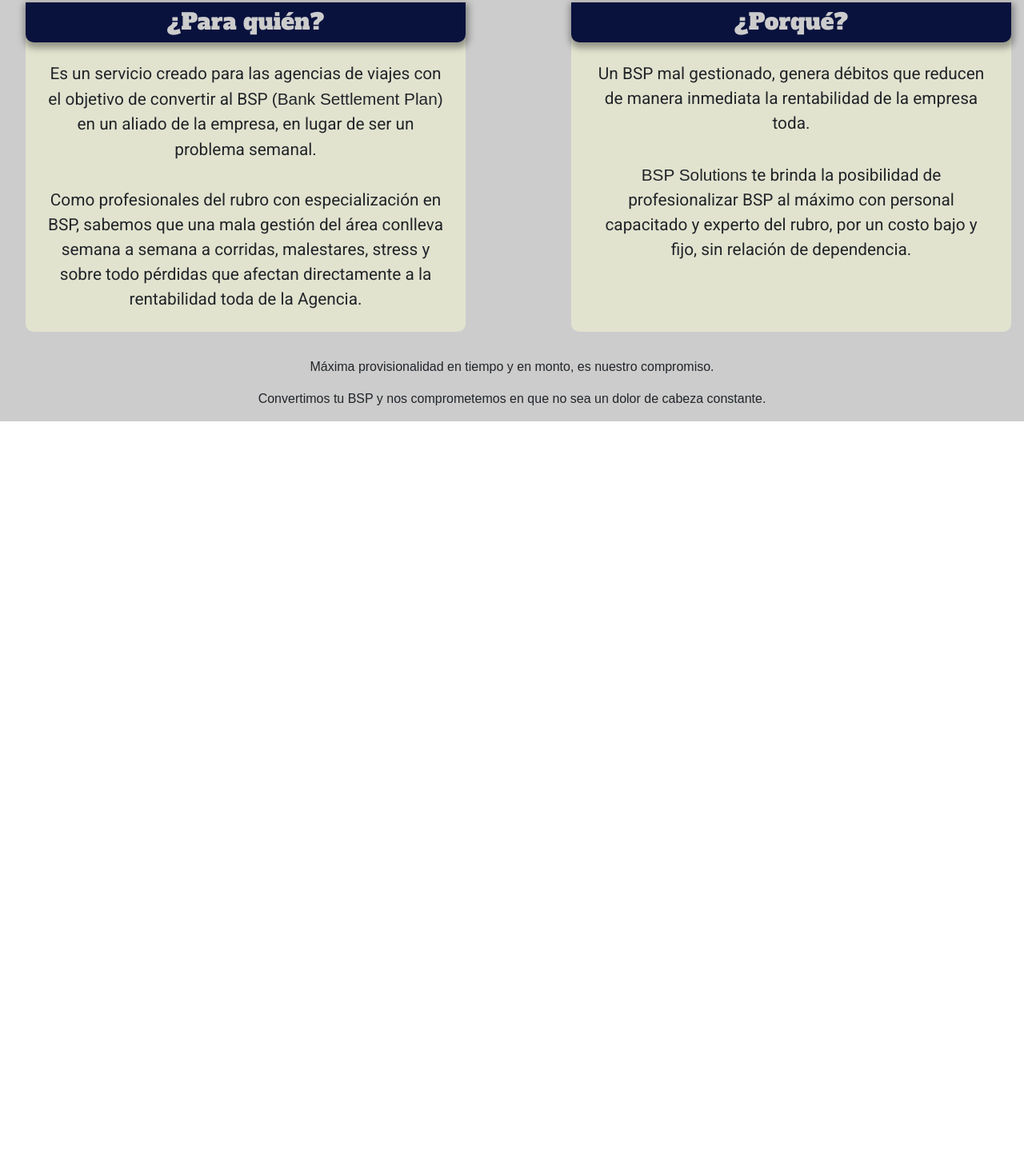
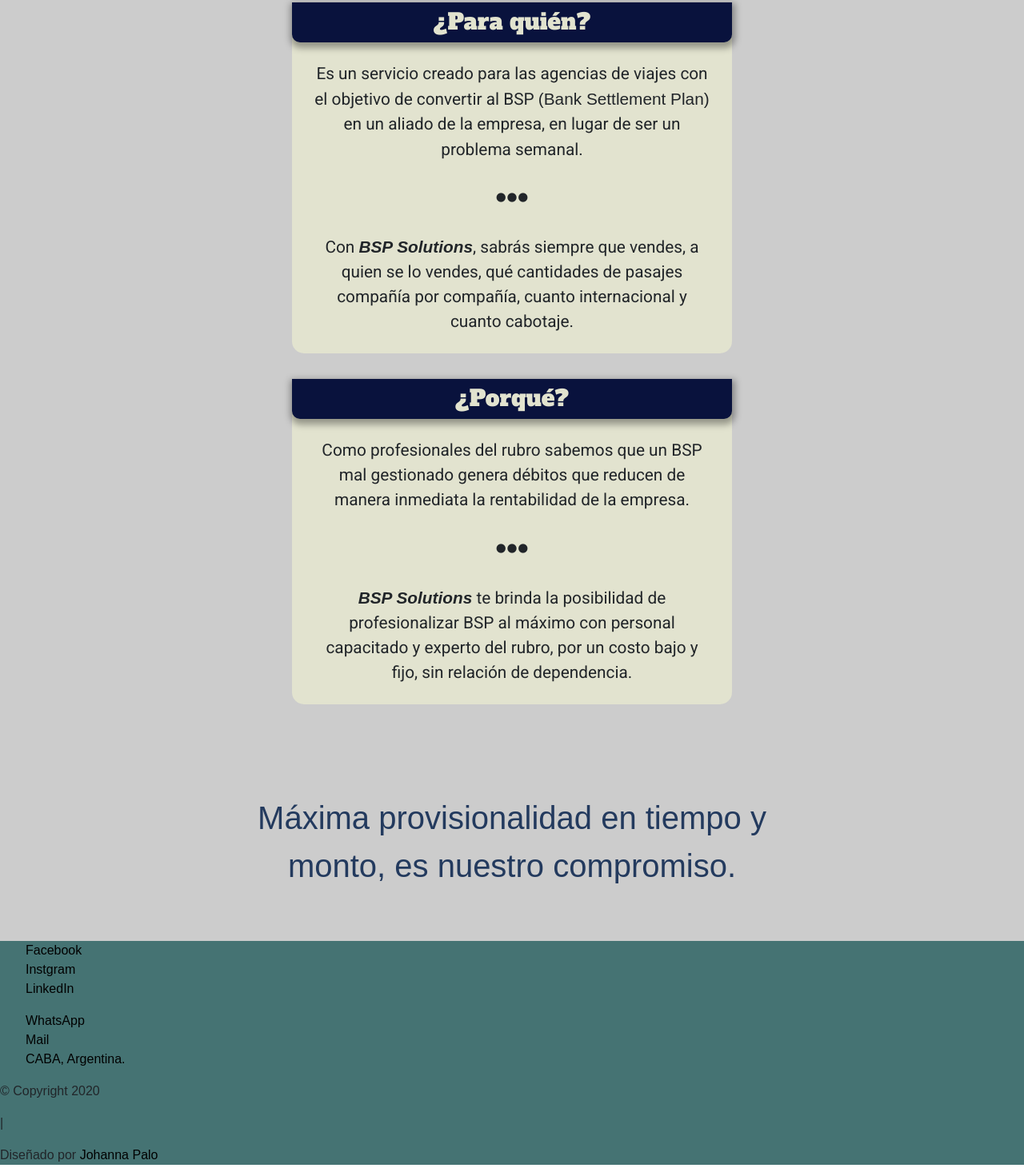
Before and after one commit to JoaPaloBael/bpssolutions, a website: page index.html in a window 1280 px wide. Shown: the part 683-2144 px from the top of the page at 80% size. Before the commit the page ends 1210 px from the top, so only its background shows below. Drawn offline with nearby package versions, Linux system fonts and the light colour scheme; a web font is replaced by a local one.

Commit message:
index listo

```diff
--- a/index.html
+++ b/index.html
@@ -10,10 +10,14 @@
     <!-- Animate.style -->
     <link rel="stylesheet" href="https://cdnjs.cloudflare.com/ajax/libs/animate.css/4.1.1/animate.min.css" />
     <!-- FontAwesome -->
-    <link rel="stylesheet" href="https://cdnjs.cloudflare.com/ajax/libs/font-awesome/5.15.2/css/all.css" integrity="sha512-9iWaz7iMchMkQOKA8K4Qpz6bpQRbhedFJB+MSdmJ5Nf4qIN1+5wOVnzg5BQs/mYH3sKtzY+DOgxiwMz8ZtMCsw==" crossorigin="anonymous" />
+    <link rel="stylesheet" href="https://cdnjs.cloudflare.com/ajax/libs/font-awesome/5.15.2/css/all.css"
+        integrity="sha512-9iWaz7iMchMkQOKA8K4Qpz6bpQRbhedFJB+MSdmJ5Nf4qIN1+5wOVnzg5BQs/mYH3sKtzY+DOgxiwMz8ZtMCsw=="
+        crossorigin="anonymous" />
     <!-- Google Fonts -->
     <link rel="preconnect" href="https://fonts.gstatic.com">
-    <link href="https://fonts.googleapis.com/css2?family=Alfa+Slab+One&family=Quattrocento:wght@400;700&family=Roboto:ital,wght@0,100;0,400;0,700;1,400;1,700&display=swap" rel="stylesheet">
+    <link
+        href="https://fonts.googleapis.com/css2?family=Alfa+Slab+One&family=Quattrocento:wght@400;700&family=Roboto:ital,wght@0,100;0,400;0,700;1,400;1,700&display=swap"
+        rel="stylesheet">
     <!-- Estilo personal -->
     <link rel="stylesheet" href="css/style.css">
     <title>BSP solution - Asesoría turística</title>
@@ -57,7 +61,8 @@
             <img class="animate__animated animate__rollIn imalogotipoHero" src="assets/imalogotipo_azul-oscuro.svg"
                 alt="Imalogotipo de BSP solutions, avión de frente con las siglas de la empresa debajo.">
 
-            <img class="animate__heartBeat asesoriaTuristica animate__slower" src="assets/asesoria-turistica.svg" alt="Asesoria Turistica">
+            <img class="animate__heartBeat asesoriaTuristica animate__slower" src="assets/asesoria-turistica.svg"
+                alt="Asesoria Turistica">
             <a href="index.html#paraQuien">
                 <!-- <i id="paraQuien" class="fas fa-chevron-circle-down"></i> -->
                 <i id="paraQuien" class="fas fa-angle-double-down"></i>
@@ -68,24 +73,54 @@
         <section class="segundaSeccionIndex">
             <div class="segundaSeccionIndex__parrafo">
                 <h3>¿Para quién?</h3>
-                <p>Es un servicio creado para las agencias de viajes con el objetivo de convertir al BSP <span>(Bank Settlement Plan)</span> en un aliado de la empresa, en lugar de ser un problema semanal.</p>
-                <p>Como profesionales del rubro con especialización en BSP, sabemos que una mala gestión del área conlleva semana a semana a corridas, malestares, stress y sobre todo pérdidas que afectan directamente a la rentabilidad toda de la Agencia.</p>
+                <p>Es un servicio creado para las agencias de viajes con el objetivo de convertir al BSP <span>(Bank
+                        Settlement Plan)</span> en un aliado de la empresa, en lugar de ser un problema semanal.</p>
+                <i class="fas fa-ellipsis-h"></i>
+                <p>Con <span class="bsp_bold">BSP Solutions</span>, sabrás siempre que vendes, a quien se lo vendes, qué
+                    cantidades de pasajes compañía por
+                    compañía, cuanto internacional y cuanto cabotaje.</p>
             </div>
             <div class="segundaSeccionIndex__parrafo">
                 <h3>¿Porqué?</h3>
-                <p>Un BSP mal gestionado, genera débitos que reducen de manera inmediata la rentabilidad de la empresa toda.</p>
-                <p><span class="bps_bold">BSP Solutions</span> te brinda la posibilidad de profesionalizar BSP al máximo con personal capacitado y experto del rubro, por un costo bajo y fijo, sin relación de dependencia.</p>
+                <p>Como profesionales del rubro sabemos que un BSP mal gestionado genera débitos que reducen de manera
+                    inmediata la rentabilidad de la empresa.</p>
+                <i class="fas fa-ellipsis-h"></i>
+                <p><span class="bsp_bold">BSP Solutions</span> te brinda la posibilidad de profesionalizar BSP al máximo
+                    con personal capacitado y experto del rubro, por un costo bajo y fijo, sin relación de dependencia.
+                </p>
             </div>
         </section>
         <section class="terceraSeccionIndex">
             <div class="terceraSeccionIndex__parrafo">
-                <p>Máxima provisionalidad en tiempo y en monto, es nuestro compromiso.</p>
-                <p>Convertimos tu BSP y nos comprometemos en que no sea un dolor de cabeza constante.</p>
+                <p>Máxima provisionalidad en tiempo y monto, es nuestro compromiso.</p>
             </div>
         </section>
     </main>
     <!-- Falta footer -->
-    <footer></footer>
+    <footer>
+        <section class="redes_footer">
+            <div>
+                <ul>
+                    <li><a href="#">Facebook</a></li>
+                    <li><a href="#">Instgram</a></li>
+                    <li><a href="#">LinkedIn</a></li>
+                </ul>
+            </div>
+            <div>
+                <ul>
+                    <li><a href="#">WhatsApp</a></li>
+                    <li><a href="#">Mail</a></li>
+                    <li><a href="#">CABA, Argentina.</a></li>
+                </ul>
+            </div>
+        </section>
+        <section class="copy__footer">
+            <p>&copy Copyright 2020</p>
+            <p> | </p>
+            <p>Diseñado por <a href="#">Johanna Palo</a></p>
+        </section>
+
+    </footer>
 
     <!-- Scripts de bootstrap -->
     <script src="https://cdn.jsdelivr.net/npm/bootstrap@5.0.0-beta1/dist/js/bootstrap.bundle.min.js"
--- a/scss/layout/_footer.scss
+++ b/scss/layout/_footer.scss
@@ -0,0 +1,6 @@
+footer{
+    background-color: $azul-claro;
+    section.redes__footer{
+
+    }
+}
--- a/scss/layout/_header.scss
+++ b/scss/layout/_header.scss
@@ -7,7 +7,7 @@
     position: fixed;
     top: 0;
     left: 0;
-    width: 100vw;
+    width: 99vw;
     max-height: 12vh;
 
     nav {
--- a/scss/utilities/_typo.scss
+++ b/scss/utilities/_typo.scss
@@ -14,3 +14,8 @@
 
 $fuente_BSP: 'Alfa Slab One';
 $fuente_subtitulo: 'Lemon Milk';
+
+.bsp_bold{
+    font-weight: bold;
+    font-style: italic;
+}
--- a/scss/views/_index.scss
+++ b/scss/views/_index.scss
@@ -43,15 +43,15 @@
         display: flex;
         flex-direction: row;
         text-align:center;
-        justify-content: space-between;
-        margin: 2rem 1rem 2rem 2rem;
+        justify-content: space-around;
+        margin: 2rem;
         div.segundaSeccionIndex__parrafo{
             max-width: 550px;
             background-color: $fondo-claro;
-            border-radius: 0 0 10px 10px;
+            border-radius: 0 0 15px 15px;
             h3{
                 background-color: $azul-oscuro;
-                color: $gris-claro;
+                color: $fondo-claro;
                 font-family: 'Alfa Slab One', cursive;
                 border-radius: 0 0 10px 10px;
                 padding: .5rem 0;
@@ -65,16 +65,35 @@
                 padding: .5rem;
 
             }
+            i{
+                font-size: 2.5rem;
+            }
         }
     }
 
     section.terceraSeccionIndex{
         display: flex;
         justify-content: center;
+        padding: 3rem;
 
         div.terceraSeccionIndex__parrafo{
+            font-size: 2.5rem;
             text-align: center;
             width: 60vw;
+            color: $azul-medio;
+        }
+    }
+
+}
+
+@media only screen and (max-device-width: 1280px) {
+    main.index{
+        section.segundaSeccionIndex{
+            flex-direction: column;
+            align-items: center;
+            div.segundaSeccionIndex__parrafo{
+                margin-bottom: 2rem;
+            }
 
         }
     }
```
Also changed, not shown: css/style.css, scss/utilities/_colors.scss (line endings or trailing spaces).
